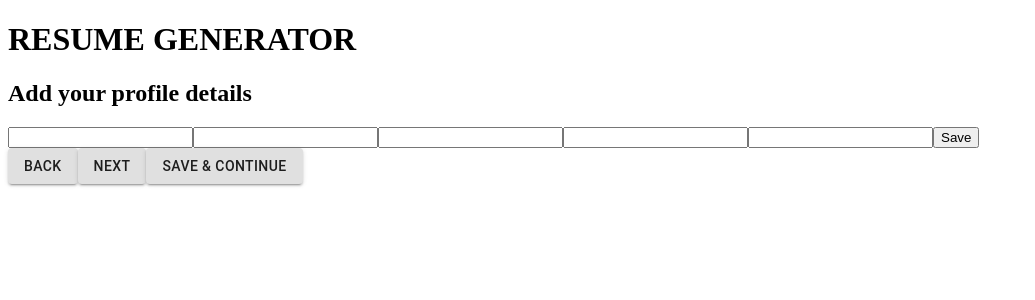
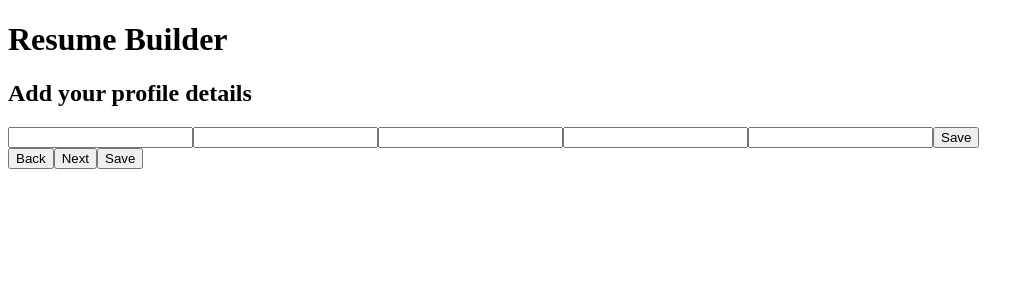
Before and after one commit to acciojob/resume-builder-Ishikaverma2317, a React app: page / in a window 1280 px wide. Shown: the top 300 px of the page, without its empty margins (0-1035 px from the left). Built offline with nearby package versions, Linux system fonts and the light colour scheme.

Commit message:
Fixed Redux Toolkit, navigation & Cypress selectors

```diff
--- a/package.json
+++ b/package.json
@@ -13,6 +13,7 @@
   "license": "ISC",
   "dependencies": {
     "@material-ui/core": "^4.12.4",
+    "@reduxjs/toolkit": "^2.11.2",
     "css-loader": "^4.3.0",
     "cypress": "^9.5.0",
     "jest-junit": "^11.1.0",
--- a/src/components/App.js
+++ b/src/components/App.js
@@ -1,55 +1,34 @@
 import React from "react";
 import { useSelector, useDispatch } from "react-redux";
-import Button from "@material-ui/core/Button";
 import Profile from "./Profile";
 import Education from "./Education";
 import Skills from "./Skills";
 import Projects from "./Projects";
 import Social from "./Social";
-import Resume from "./Resume";
 
-function App() {
-  const page = useSelector((state) => state.currentPage);
+export default function App() {
+  const page = useSelector(state => state.page);
   const dispatch = useDispatch();
 
+  const next = () => dispatch({ type: "NEXT" });
+  const back = () => dispatch({ type: "BACK" });
+
   return (
-    <>
-      <h1>RESUME GENERATOR</h1>
+    <div>
+      <h1>Resume Builder</h1>
 
       {page === 1 && <Profile />}
       {page === 2 && <Education />}
       {page === 3 && <Skills />}
       {page === 4 && <Projects />}
       {page === 5 && <Social />}
-      {page === 6 && <Resume />}
 
-      <div className="footer">
-        <Button
-          variant="contained"
-          id="back"
-          onClick={() => dispatch({ type: "BACK" })}
-        >
-          Back
-        </Button>
-
-        <Button
-          variant="contained"
-          id="next"
-          onClick={() => dispatch({ type: "NEXT" })}
-        >
-          Next
-        </Button>
-
-        <Button
-          variant="contained"
-          id="save_continue"
-          onClick={() => dispatch({ type: "NEXT" })}
-        >
-          Save & Continue
-        </Button>
+      {/* Cypress Footer */}
+      <div className="makeStyles-footer-15">
+        <button id="back" className="MuiButton-contained" onClick={back}>Back</button>
+        <button id="next" className="MuiButton-contained" onClick={next}>Next</button>
+        <button id="save_continue" className="MuiButton-contained">Save</button>
       </div>
-    </>
+    </div>
   );
 }
-
-export default App;
--- a/src/reducer.js
+++ b/src/reducer.js
@@ -1,5 +1,5 @@
 const initialState = {
-  currentPage: 1,
+  page: 1,
   profile: {},
   education: [],
   skills: [],
@@ -10,31 +10,18 @@ const initialState = {
 export default function reducer(state = initialState, action) {
   switch (action.type) {
     case "NEXT":
-      return { ...state, currentPage: state.currentPage + 1 };
-
+      return { ...state, page: state.page + 1 };
     case "BACK":
-      return { ...state, currentPage: state.currentPage - 1 };
-
-    case "SAVE_PROFILE":
-      return { ...state, profile: action.payload };
+      return { ...state, page: state.page - 1 };
 
     case "ADD_EDUCATION":
       return { ...state, education: [...state.education, action.payload] };
 
-    case "DELETE_EDUCATION":
-      return { ...state, education: state.education.slice(0, -1) };
-
     case "ADD_SKILL":
       return { ...state, skills: [...state.skills, action.payload] };
 
-    case "DELETE_SKILL":
-      return { ...state, skills: state.skills.slice(0, -1) };
-
     case "ADD_PROJECT":
       return { ...state, projects: [...state.projects, action.payload] };
-
-    case "DELETE_PROJECT":
-      return { ...state, projects: state.projects.slice(0, -1) };
 
     case "ADD_SOCIAL":
       return { ...state, social: [...state.social, action.payload] };
--- a/src/store.js
+++ b/src/store.js
@@ -2,7 +2,7 @@ import { configureStore } from "@reduxjs/toolkit";
 import reducer from "./reducer";
 
 const store = configureStore({
-  reducer: reducer
+  reducer
 });
 
 export default store;
```
Also changed, not shown: 1 other file (tests, documents, lock files or other folders).
